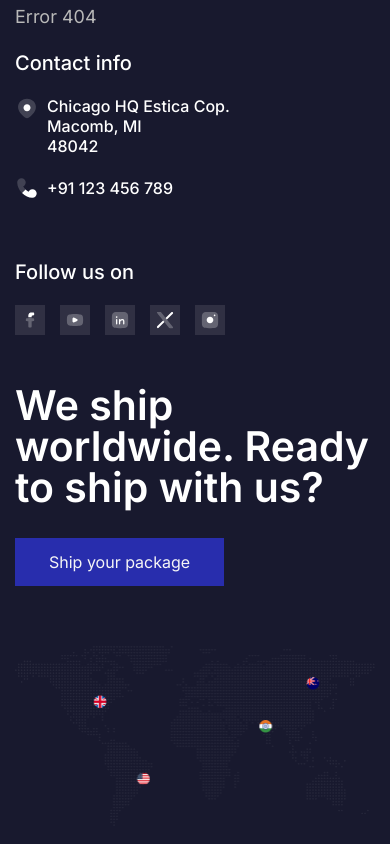
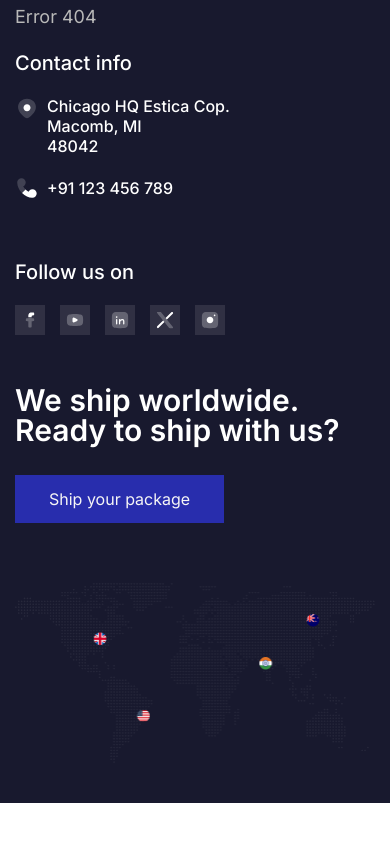
Before and after one commit to alhassan50/CarGon, a Next.js app: page /contact in a window 390 px wide. Shown: the part 2536-3380 px from the top of the page. After the commit the page ends 3339 px from the top, so only its background shows below. Built offline with nearby package versions, Linux system fonts and the light colour scheme.

Commit message:
Reduce font size of footer h1

```diff
--- a/app/components/shared/Footer.tsx
+++ b/app/components/shared/Footer.tsx
@@ -105,7 +105,7 @@ export default function Footer() {
 
                 <div>
                     <div className='mb-[60px] '>
-                        <h1 className='text-white mb-[30px] leading-none md:text-[52px] lg:text-[52px]'>
+                        <h1 className='text-white mb-[30px] leading-none text-[30px] xsm:text-[40px] sm:text-[48px] md:text-[52px] lg:text-[52px]'>
                             We ship worldwide.
                             Ready to ship with us?
                         </h1>
--- a/app/globals.css
+++ b/app/globals.css
@@ -1,10 +1,6 @@
 @tailwind base;
 @tailwind components;
 @tailwind utilities;
-
-a, img {
-  display: block;
-}
 
 .navbar-links {
   position: relative;
@@ -37,6 +33,10 @@ a, img {
     @apply px-[15px] md:px-[20px] sm-lg:px-[30px] lg:px-[50px] x-lg:px-[70px]
   }
 
+  a, img {
+    @apply block;
+  }
+
   h1 {
     @apply text-[41px] font-semibold xsm:text-[48px] md:text-[58px] lg:text-[62px]
   }
```
